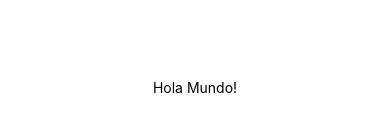
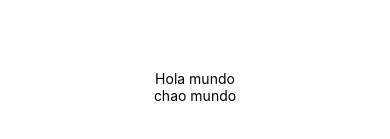
Before and after one commit to DanielGeek/react_native_proyectos, a React Native app in the folder react_native_sin_fronteras/HolaMundo/: screen / in a window 390 px wide. Shown: the part 335-474 px from the top of the page. Built offline with nearby package versions, Linux system fonts and the light colour scheme.

Commit message:
20. Implementando las props

```diff
--- a/react_native_sin_fronteras/HolaMundo/App.js
+++ b/react_native_sin_fronteras/HolaMundo/App.js
@@ -2,16 +2,18 @@ import { StatusBar } from 'expo-status-bar';
 import React from 'react';
 import { StyleSheet, Text, View } from 'react-native';
 
-const Texto = () => {
+const Texto = (props) => {
+  const { texto } = props;
   return (
-    <Text>Hola Mundo!</Text>
+    <Text>{texto}</Text>
   )
 }
 
 export default function App() {
   return (
     <View style={styles.container}>
-      <Texto />
+      <Texto texto={'Hola mundo'} />
+      <Texto texto={'chao mundo'} />
       <StatusBar style="auto" />
     </View>
   );
```
